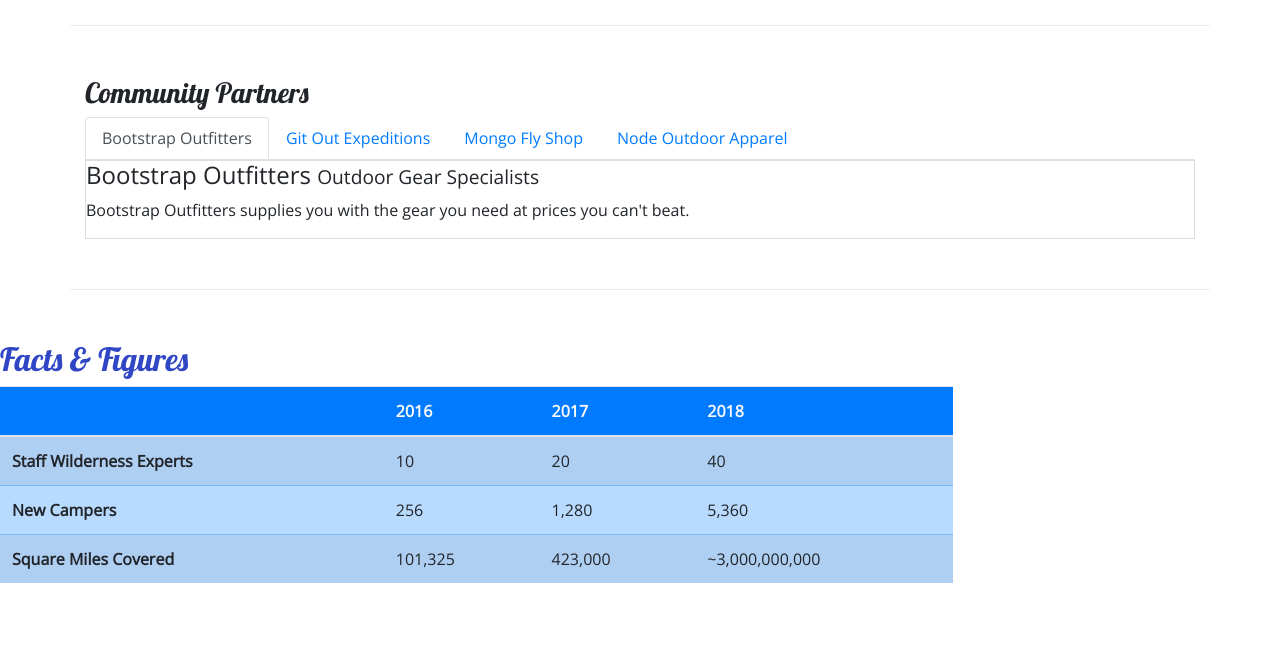
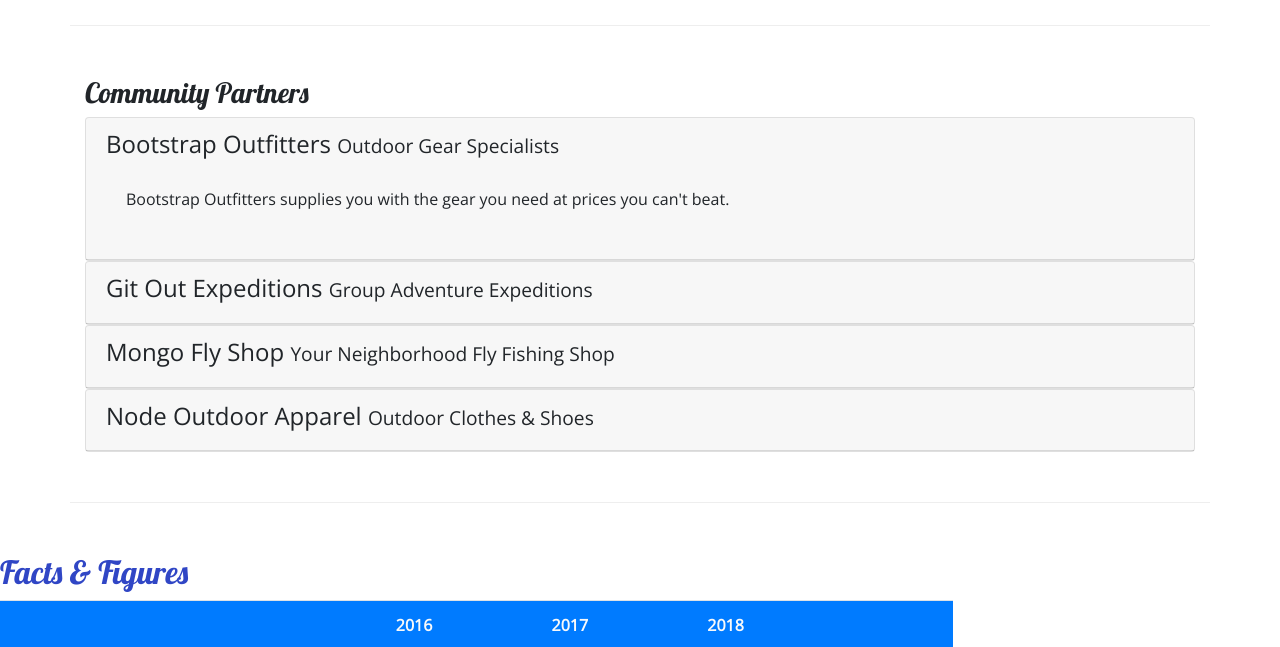
Before and after one commit to michaeltattoog/nucampsite, a website: page aboutus.html in a window 1280 px wide. Shown: the part 1130-1777 px from the top of the page. Drawn offline with nearby package versions, Linux system fonts and the light colour scheme.

Commit message:
Accordion

```diff
--- a/aboutus.html
+++ b/aboutus.html
@@ -165,73 +165,92 @@
       <div class="row row-content">
         <div class="col-12">
           <h3>Community Partners</h3>
-
-          <ul class="nav nav-tabs">
-            <li class="nav-items">
-              <a
-                class="nav-link active"
-                href="#bootstrap"
-                role="tab"
-                data-toggle="tab"
-                >Bootstrap Outfitters</a
+          <div id="accordion">
+            <div class="card">
+              <div role="tab" class="card-header">
+                <h4>
+                  <a data-toggle="collapse" data-target="#bootstrap">
+                    Bootstrap Outfitters <small>Outdoor Gear Specialists</small>
+                  </a>
+                </h4>
+                <div
+                  class="collapse show"
+                  id="bootstrap"
+                  data-parent="#accordion"
                 >
-            </li>
-            <li class="nav-items">
-              <a class="nav-link" href="#git" role="tab" data-toggle="tab"
-                >Git Out Expeditions</a
-              >
-            </li>
-            <li class="nav-items">
-              <a class="nav-link" href="#mongo" role="tab" data-toggle="tab"
-                >Mongo Fly Shop</a
-              >
-            </li>
-            <li class="nav-items">
-              <a class="nav-link" href="#node" role="tab" data-toggle="tab"
-                >Node Outdoor Apparel</a
-              >
-            </li>
-          </ul>
-          <div class="tab-content">
-            <div
-              role="tabpanel"
-              class="tab-pane fade show active"
-              id="bootstrap"
-            >
-              <h4>
-                Bootstrap Outfitters <small>Outdoor Gear Specialists</small>
-              </h4>
+                  <div class="card-body">
                     <p class="d-none d-sm-block">
-                Bootstrap Outfitters supplies you with the gear you need at
-                prices you can't beat.
+                      Bootstrap Outfitters supplies you with the gear you need
+                      at prices you can't beat.
                     </p>
                   </div>
-            <div role="tabpanel" class="tab-pane fade show" id="git">
+                </div>
+              </div>
+            </div>
+            <div class="card">
+              <div role="tab" class="card-header">
                 <h4>
-                Git Out Expeditions <small>Group Adventure Expeditions</small>
+                  <a
+                    class="collapsed"
+                    data-toggle="collapse"
+                    data-target="#git"
+                  >
+                    Git Out Expeditions
+                    <small>Group Adventure Expeditions</small>
+                  </a>
                 </h4>
+                <div class="collapse" id="git" data-parent="#accordion">
+                  <div class="card-body">
                     <p class="d-none d-sm-block">
-                Join Git Out Expeditions to explore new horizons with a group of
-                other adventurers!
+                      Join Git Out Expeditions to explore new horizons with a
+                      group of other adventurers!
                     </p>
                   </div>
-            <div role="tabpanel" class="tab-pane fade show" id="mongo">
+                </div>
+              </div>
+            </div>
+            <div class="card">
+              <div role="tab" class="card-header">
                 <h4>
-                Mongo Fly Shop <small>Your Neighborhood Fly Fishing Shop</small>
+                  <a
+                    class="collapsed"
+                    data-toggle="collapse"
+                    data-target="#mongo"
+                  >
+                    Mongo Fly Shop
+                    <small>Your Neighborhood Fly Fishing Shop</small>
+                  </a>
                 </h4>
+                <div class="collapse" id="mongo" data-parent="#accordion">
+                  <div class="card-body">
                     <p class="d-none d-sm-block">
-                Need a new fishing pole, a tacklebox, or flies of all kinds?
-                Stop by Mongo Fly Shop.
+                      Need a new fishing pole, a tacklebox, or flies of all
+                      kinds? Stop by Mongo Fly Shop.
                     </p>
                   </div>
-            <div role="tabpanel" class="tab-pane fade show" id="node">
+                </div>
+              </div>
+            </div>
+            <div class="card">
+              <div role="tab" class="card-header">
                 <h4>
+                  <a
+                    class="collapsed"
+                    data-toggle="collapse"
+                    data-target="#node"
+                  >
                     Node Outdoor Apparel <small>Outdoor Clothes & Shoes</small>
+                  </a>
                 </h4>
+                <div class="collapse" id="node" data-parent="#accordion">
+                  <div class="card-body">
                     <p class="d-none d-sm-block">
-                From polar fleeces to swimsuits, hiking boots to waders, a visit
-                to Node will be sure to get you covered.
+                      From polar fleeces to swimsuits, hiking boots to waders, a
+                      visit to Node will be sure to get you covered.
                     </p>
+                  </div>
+                </div>
+              </div>
             </div>
           </div>
         </div>
--- a/css/styles.css
+++ b/css/styles.css
@@ -37,6 +37,7 @@ header h2 {
     padding: 20px 0;
 }
 
-.tab-content{
-    border: 1px solid #DDD;
-}
+a, a:hover {
+    color: inherit;
+    text-decoration: none;
+  }
```
Lines whose indentation alone changed are shown as unchanged.
